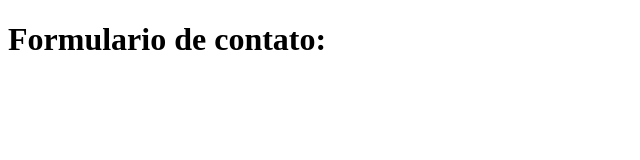
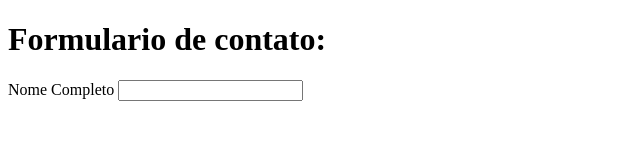
Before and after one commit to lgtrindade/Aprendendo-git, a plain HTML site: page Index.html in a window 1280 px wide. Shown: the whole page, without its empty margins (0-640 px from the left). Drawn offline with Linux system fonts and the light colour scheme.

Commit message:
adicionando input de nome completo

```diff
--- a/Index.html
+++ b/Index.html
@@ -7,6 +7,12 @@
 	<body>
 		<div>
 			<h1>Formulario de contato: </h1>
+
+			<label>
+				<span>Nome Completo</span>
+				<input type="text" class="input_text" name="name" id="name"\>
+
+			</label>
 		</div>
 	</body>
 </html>
```
